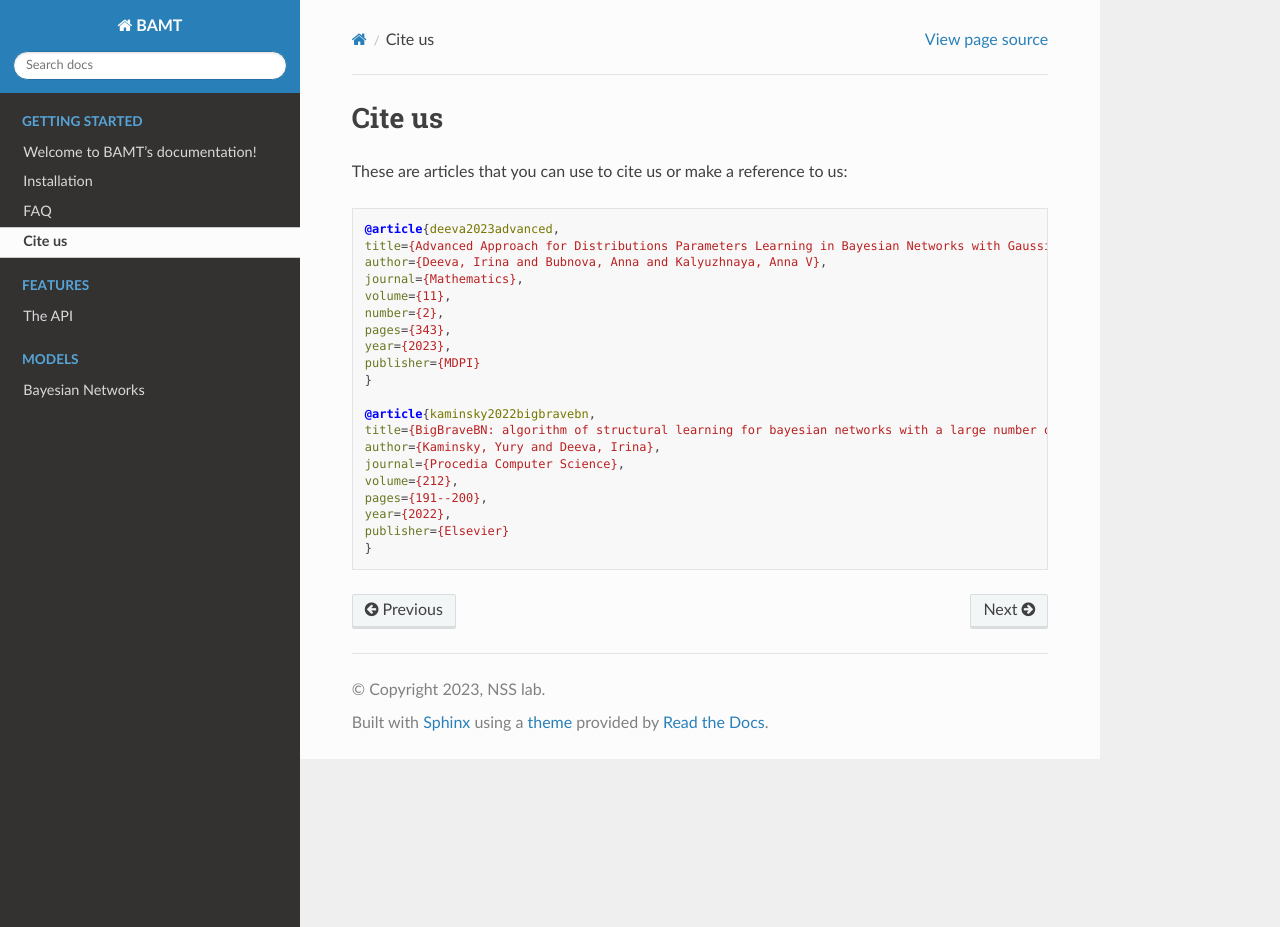
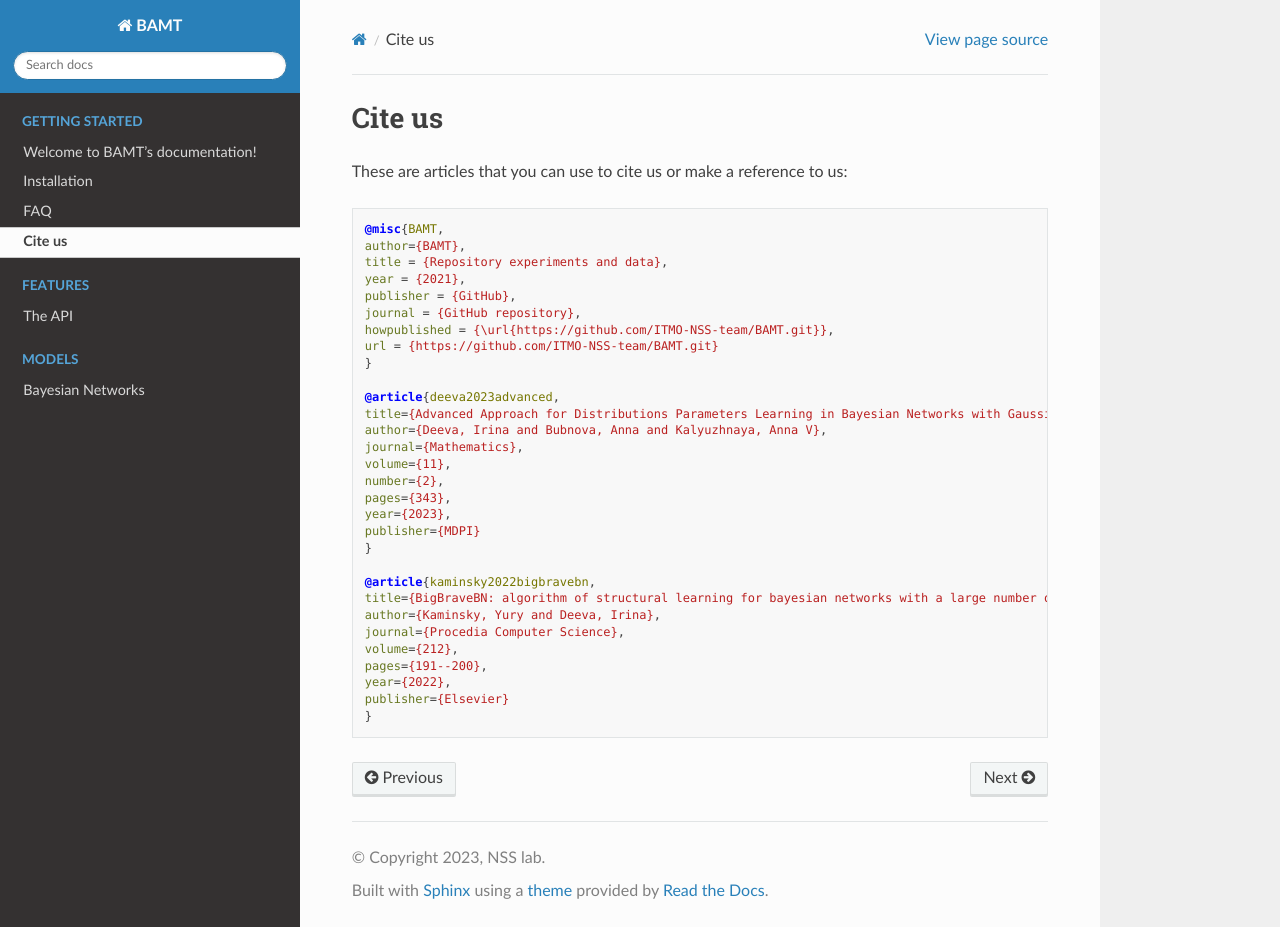
Before and after one commit to aimclub/BAMT, a Sphinx documentation site: the page built from docs/source/getting_started/cite_us.rst, in a window 1280 px wide and 927 px high. Built offline with Sphinx 7.4.7 and the Read the Docs theme 2.0.0, drawn with Linux system fonts in a browser that asks for light colours.

Commit message:
added repo citation example

```diff
--- a/docs/source/getting_started/cite_us.rst
+++ b/docs/source/getting_started/cite_us.rst
@@ -4,6 +4,16 @@ Cite us
 These are articles that you can use to cite us or make a reference to us:
 
 .. code-block:: bibtex
+
+    @misc{BAMT,
+    author={BAMT},
+    title = {Repository experiments and data},
+    year = {2021},
+    publisher = {GitHub},
+    journal = {GitHub repository},
+    howpublished = {\url{https://github.com/ITMO-NSS-team/BAMT.git}},
+    url = {https://github.com/ITMO-NSS-team/BAMT.git}
+    }
 
     @article{deeva2023advanced,
     title={Advanced Approach for Distributions Parameters Learning in Bayesian Networks with Gaussian Mixture Models and Discriminative Models},
```
